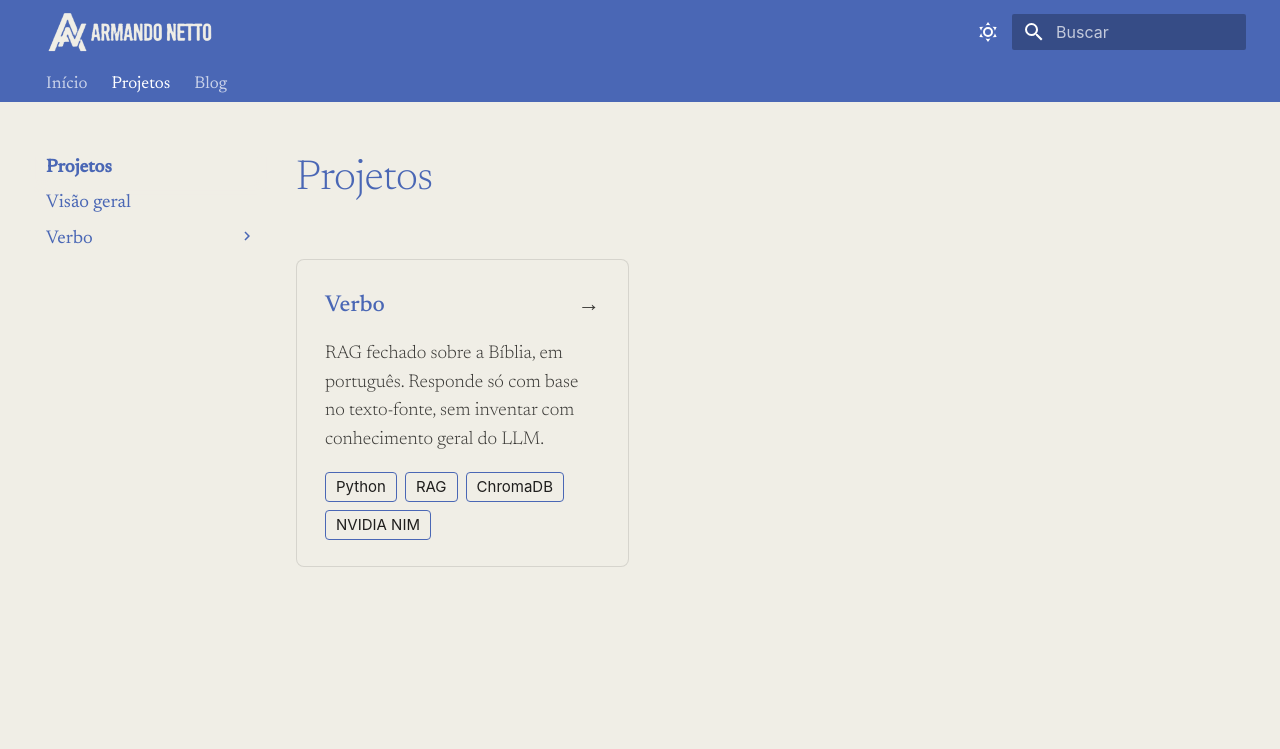
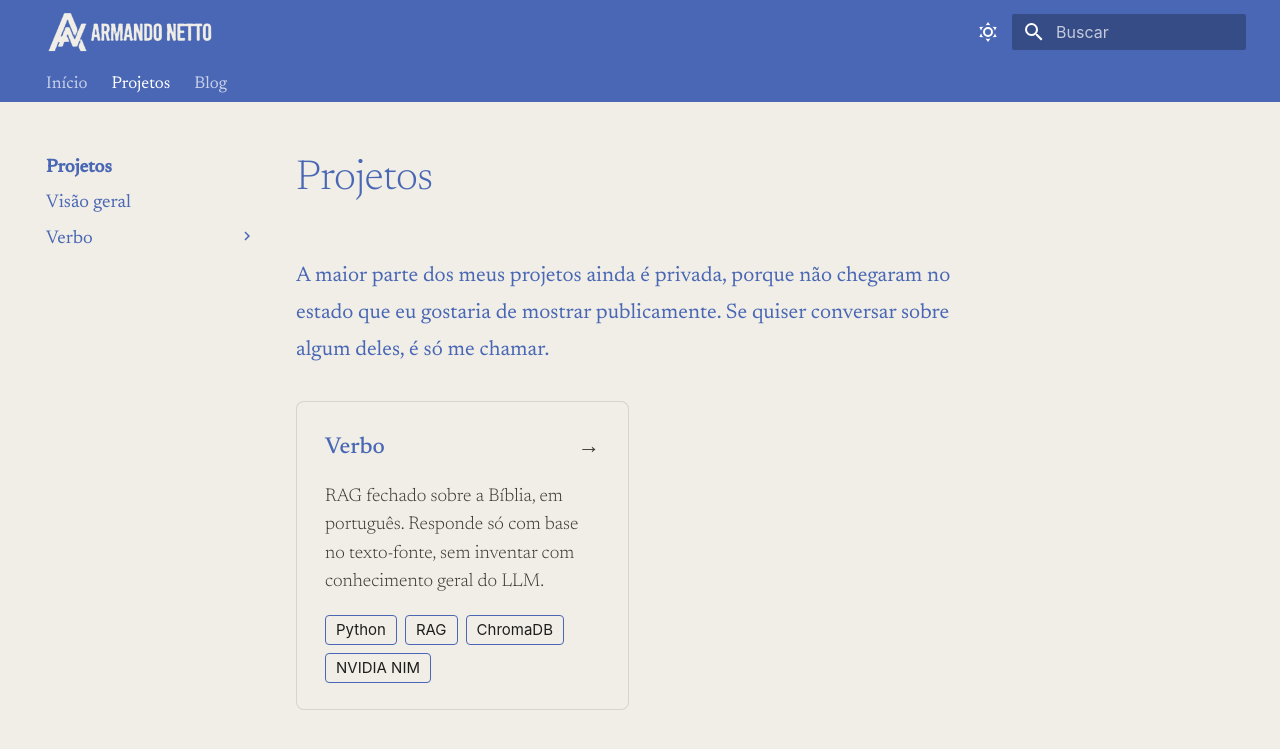
Before and after one commit to armandonettox/portifolio, an MkDocs documentation site: the page built from docs/projetos/index.md, in a window 1280 px wide. Shown: the top 749 px of the page. Built offline with MkDocs 1.6.1 and Material for MkDocs 9.7.7, drawn with Linux system fonts in a browser that asks for light colours; some of the changed lines change nothing that is shown.

Commit message:
fix(seo): alinha jobtitle e automatiza cache-bust do css
adiciona nota sobre projetos privados na listagem

```diff
--- a/docs/projetos/index.md
+++ b/docs/projetos/index.md
@@ -3,6 +3,8 @@ title: Projetos
 ---
 
 # Projetos
+
+A maior parte dos meus projetos ainda é privada, porque não chegaram no estado que eu gostaria de mostrar publicamente. Se quiser conversar sobre algum deles, é só me chamar.
 
 <div class="pf-cards">
   <a href="verbo/" class="pf-card">
--- a/overrides/main.html
+++ b/overrides/main.html
@@ -31,7 +31,7 @@
     "@type": "Person",
     "name": "Armando Netto",
     "url": "{{ config.site_url }}",
-    "jobTitle": "Analista de Dados",
+    "jobTitle": "Profissional de Dados",
     "worksFor": {
       "@type": "Organization",
       "name": "Best Senior"
```
Also changed, not shown: 1 other file.
